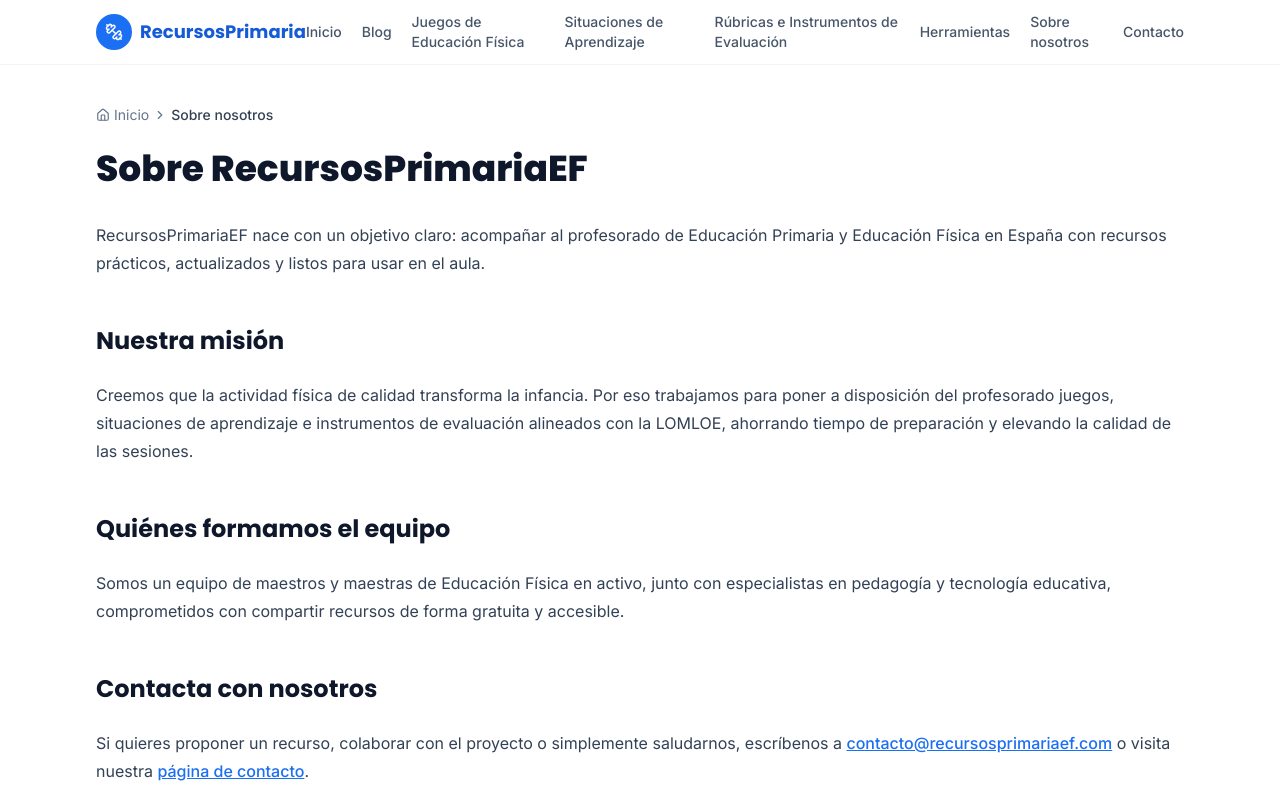
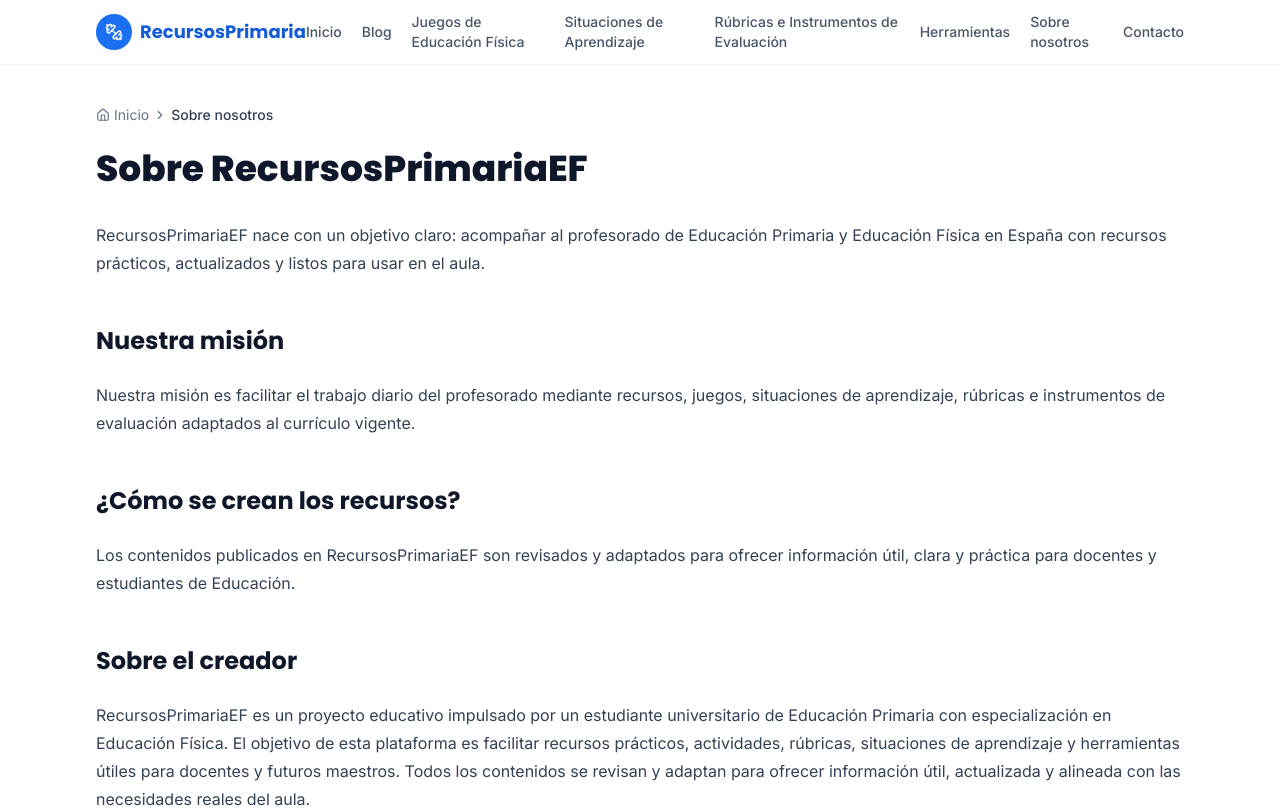
Before and after one commit to marcoperez2003-ops/educacion-fisica-web-Mostrar-m-s-l-neasss, a Next.js app: page /sobre-nosotros in a window 1280 px wide. Shown: the top 808 px of the page. Built offline with nearby package versions, Linux system fonts and the light colour scheme.

Commit message:
Update page.tsx

```diff
--- a/app/sobre-nosotros/page.tsx
+++ b/app/sobre-nosotros/page.tsx
@@ -21,16 +21,23 @@
         </p>
         <h2>Nuestra misión</h2>
         <p>
-          Creemos que la actividad física de calidad transforma la infancia. Por eso trabajamos
-          para poner a disposición del profesorado juegos, situaciones de aprendizaje e
-          instrumentos de evaluación alineados con la LOMLOE, ahorrando tiempo de preparación y
-          elevando la calidad de las sesiones.
+          Nuestra misión es facilitar el trabajo diario del profesorado mediante recursos, juegos,
+          situaciones de aprendizaje, rúbricas e instrumentos de evaluación adaptados al currículo
+          vigente.
         </p>
-        <h2>Quiénes formamos el equipo</h2>
+        <h2>¿Cómo se crean los recursos?</h2>
         <p>
-          Somos un equipo de maestros y maestras de Educación Física en activo, junto con
-          especialistas en pedagogía y tecnología educativa, comprometidos con compartir recursos
-          de forma gratuita y accesible.
+          Los contenidos publicados en RecursosPrimariaEF son revisados y adaptados para ofrecer
+          información útil, clara y práctica para docentes y estudiantes de Educación.
+        </p>
+        <h2>Sobre el creador</h2>
+        <p>
+         RecursosPrimariaEF es un proyecto educativo impulsado por un estudiante universitario de
+          Educación Primaria con especialización en Educación Física. El objetivo de esta plataforma es
+          facilitar recursos prácticos, actividades, rúbricas, situaciones de aprendizaje y herramientas
+          útiles para docentes y futuros maestros.
+
+Todos los contenidos se revisan y adaptan para ofrecer información útil, actualizada y alineada con las necesidades reales del aula.
         </p>
         <h2>Contacta con nosotros</h2>
         <p>
```
